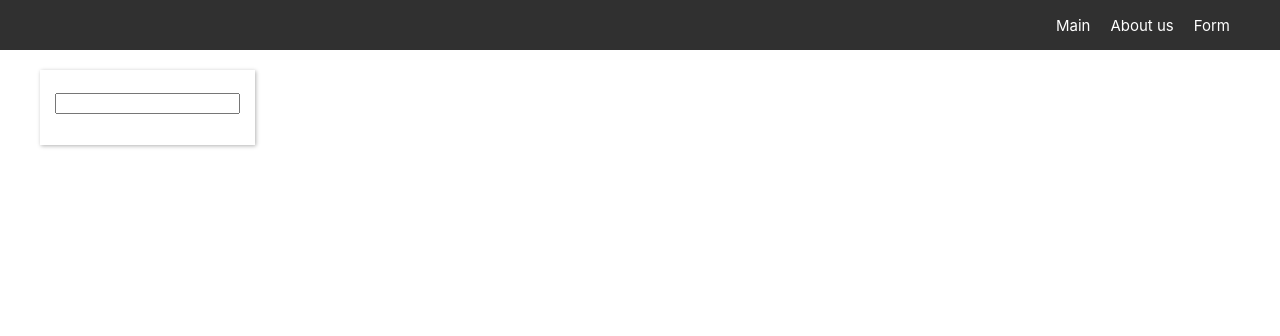
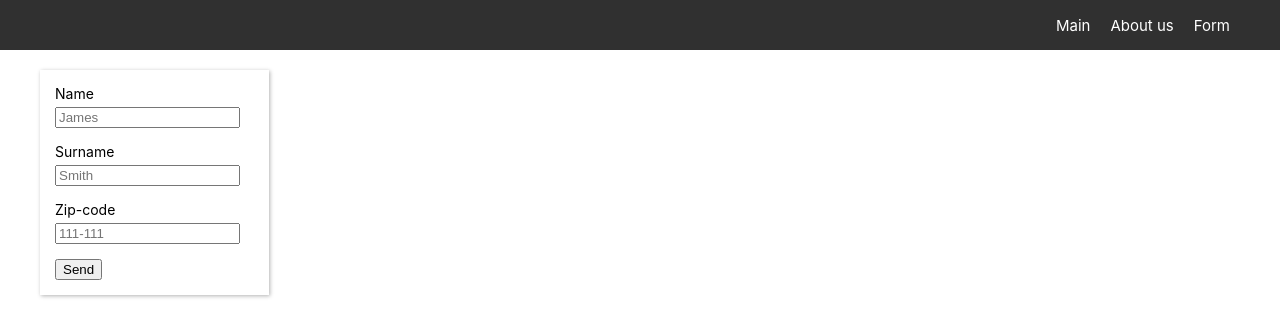
Before and after one commit to Wsko-12/wsko-12-REACT2022Q3, a React (Create React App) app in the folder app/: page /form in a window 1280 px wide. Shown: the top 336 px of the page. Built offline with nearby package versions, Linux system fonts and the light colour scheme.

Commit message:
feat: add regex for name and surname

```diff
--- a/app/src/components/MyForm/FormInput/FormInput.tsx
+++ b/app/src/components/MyForm/FormInput/FormInput.tsx
@@ -4,17 +4,31 @@ import styles from '../form.module.css';
 interface IFormInputProps {
   label?: string;
   placeholder?: string;
+  pattern?: string;
   type?: React.HTMLInputTypeAttribute;
+  title?: string;
 }
 
-export default function FormInput({ type = 'text', label = '', placeholder }: IFormInputProps) {
+export default function FormInput({
+  type = 'text',
+  label = '',
+  placeholder,
+  pattern,
+  title,
+}: IFormInputProps) {
   if (!placeholder) {
     placeholder = label;
   }
   return (
     <label className={styles.form__label}>
       {label}
-      <input className={styles.form__input} type={type} placeholder={placeholder}></input>
+      <input
+        title={title}
+        pattern={pattern}
+        className={styles.form__input}
+        type={type}
+        placeholder={placeholder}
+      ></input>
     </label>
   );
 }
--- a/app/src/components/MyForm/MyForm.tsx
+++ b/app/src/components/MyForm/MyForm.tsx
@@ -1,12 +1,26 @@
 import React, { Component } from 'react';
+import { nameReg } from 'utils/regex/regex';
 import styles from './form.module.css';
 import FormInput from './FormInput/FormInput';
 export default class MyForm extends Component {
   render() {
     return (
-      <div className={styles.form__container}>
-        <FormInput />
-      </div>
+      <form className={styles.form__container}>
+        <FormInput
+          label="Name"
+          placeholder="James"
+          pattern={nameReg}
+          title="Only letters (min: 2, max: 15)"
+        />
+        <FormInput
+          label="Surname"
+          placeholder="Smith"
+          pattern={nameReg}
+          title="Only letters (min: 2, max: 15)"
+        />
+        <FormInput label="Zip-code" placeholder="111-111" />
+        <button type="submit">Send</button>
+      </form>
     );
   }
 }
--- a/app/src/components/MyForm/form.module.css
+++ b/app/src/components/MyForm/form.module.css
@@ -4,9 +4,10 @@
 }
 
 .form__label {
-    font-size: 1.5rem;
+    display: block;
+    font-size: 1.4rem;
     margin: 0;
 }
 .form__input {
-    margin: 8px 0px 16px;
+    margin: 5px 0px 15px;
 }
--- /dev/null
+++ b/app/src/utils/regex/regex.ts
@@ -0,0 +1 @@
+export const nameReg = '^[A-Za-z]{2,15}$';
```
Also changed, not shown: 1 other file (tests, documents, lock files or other folders).
